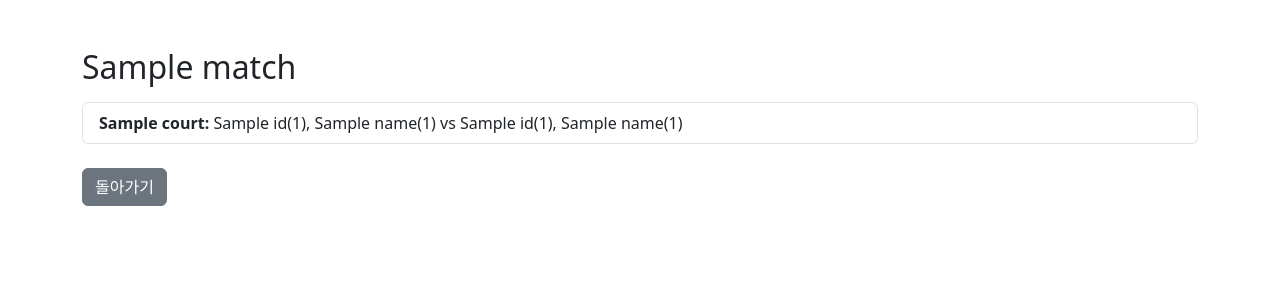
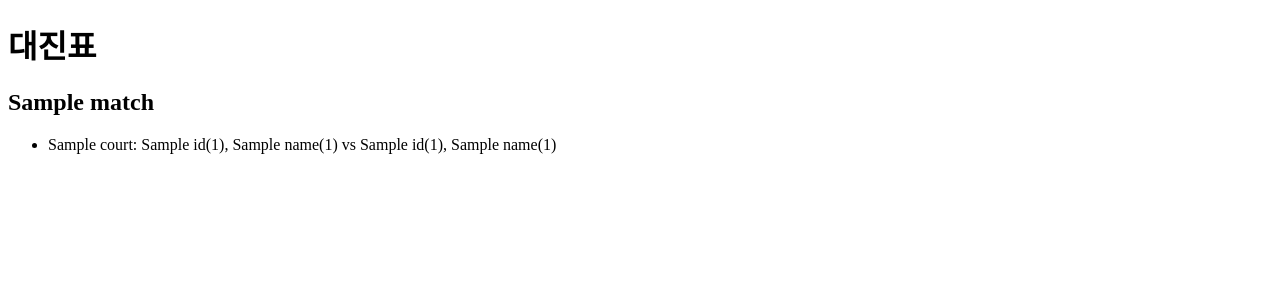
Before and after one commit to trainghost/tennis, a Flask app: template templates/matches.html in a window 1280 px wide. Shown: the top 300 px of the page. Run offline with Flask 3, Linux system fonts and the light colour scheme; the template is opened without the code that fills it: most values are stand-ins (such as "Sample title", 1, 10 or a date in 2020).

Commit message:
Update matches.html

```diff
--- a/templates/matches.html
+++ b/templates/matches.html
@@ -1,27 +1,23 @@
+<!-- templates/matches.html -->
 <!DOCTYPE html>
-<html lang="ko">
+<html>
 <head>
-    <meta charset="UTF-8">
-    <title>대진표</title>
-    <link href="https://cdn.jsdelivr.net/npm/bootstrap@5.3.0/dist/css/bootstrap.min.css" rel="stylesheet">
+  <meta charset="UTF-8">
+  <title>매칭 결과</title>
 </head>
-<body class="container my-5">
-    {% for match in matches %}
-        <h2 class="mb-3">{{ match.title }}</h2>
-        <div class="list-group mb-4">
-            {% for court, teamA, teamB in match.courts %}
-                <div class="list-group-item">
-                    <strong>{{ court }}:</strong>
-                    {{ teamA[0].name }}({{ teamA[0].rank }}), {{ teamA[1].name }}({{ teamA[1].rank }})
-                    vs
-                    {{ teamB[0].name }}({{ teamB[0].rank }}), {{ teamB[1].name }}({{ teamB[1].rank }})
-                </div>
-            {% endfor %}
-        </div>
-    {% endfor %}
-
-    <div class="mt-4">
-        <a href="/" class="btn btn-secondary">돌아가기</a>
-    </div>
+<body>
+  <h1>대진표</h1>
+  {% for match in matches %}
+    <h2>{{ match.title }}</h2>
+    <ul>
+      {% for court, A, B in match.courts %}
+        <li>{{ court }}:
+          {{ A[0]["name"] }}({{ A[0]["rank"] }}), {{ A[1]["name"] }}({{ A[1]["rank"] }})
+          vs
+          {{ B[0]["name"] }}({{ B[0]["rank"] }}), {{ B[1]["name"] }}({{ B[1]["rank"] }})
+        </li>
+      {% endfor %}
+    </ul>
+  {% endfor %}
 </body>
 </html>
```
